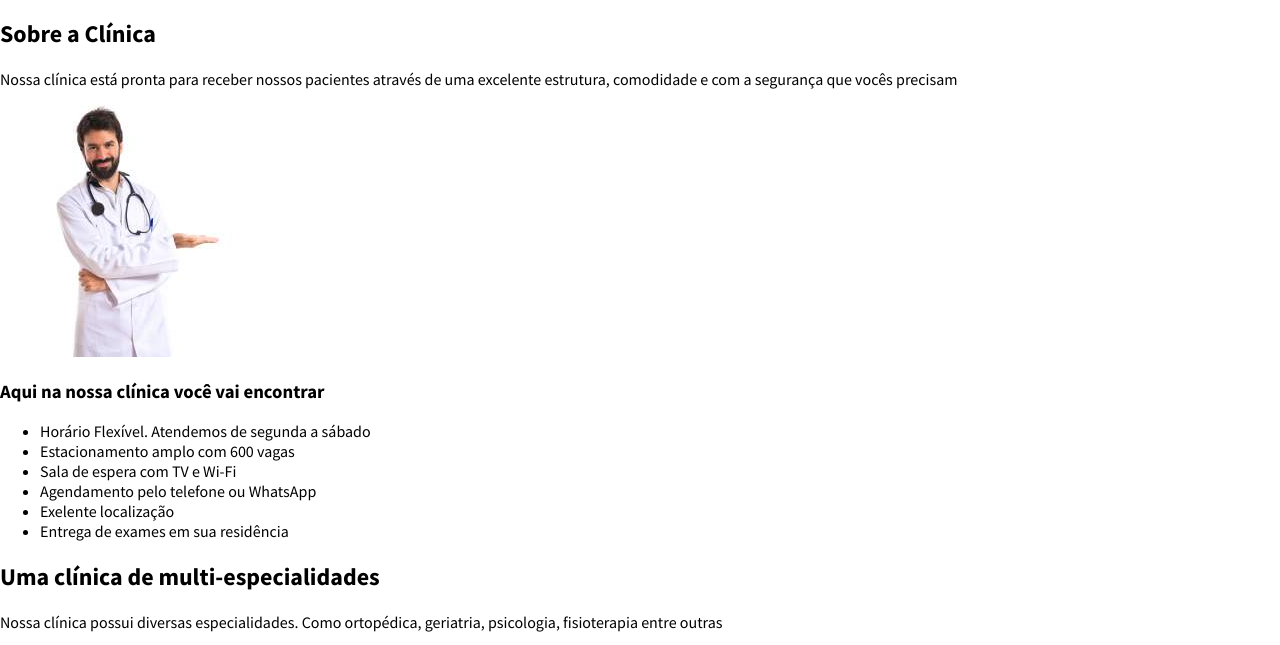
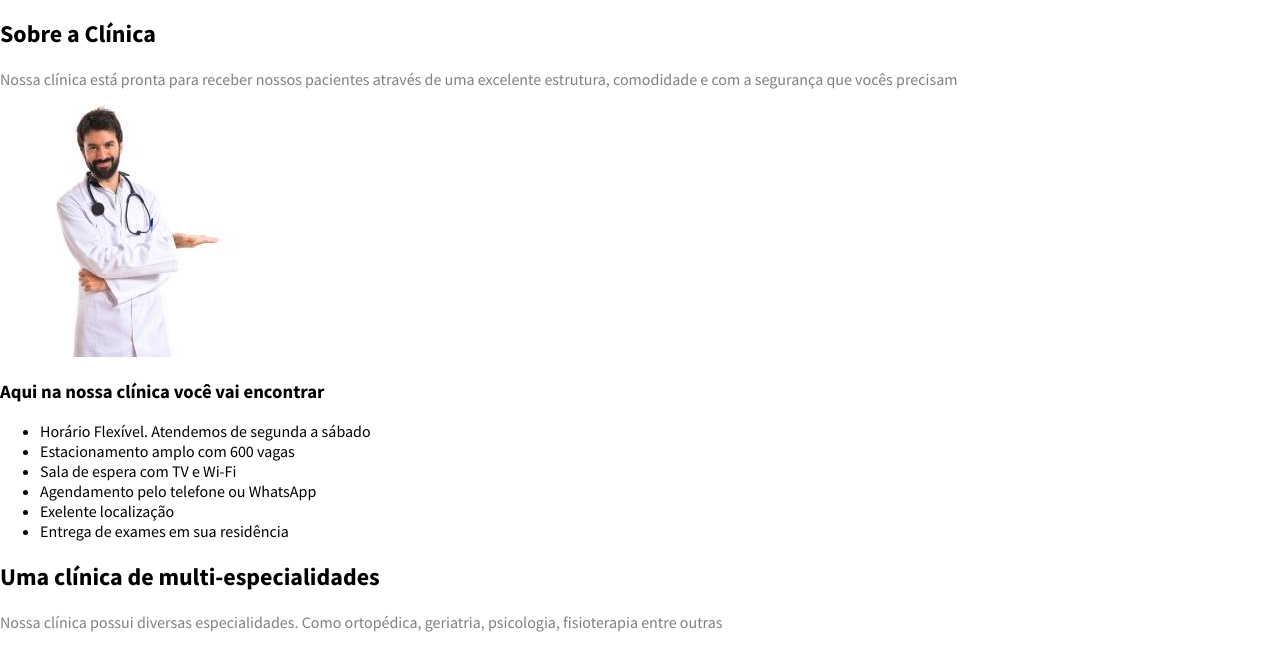
Before and after one commit to AlectorAlexander/Site_Responsivo, a plain HTML site: page index.html in a window 1280 px wide. Shown: the part 852-1497 px from the top of the page. Drawn offline with Linux system fonts and the light colour scheme.

Commit message:
confirmar

```diff
--- a/stylesheet.css
+++ b/stylesheet.css
@@ -55,4 +55,8 @@ left: 0; position: relative; right: 0; top: 0; bottom: 0;
     word-spacing: 4px;
     font-size: 60px;
 }
+
+.conteudo p {
+    color: gray;
 }
+}
```
